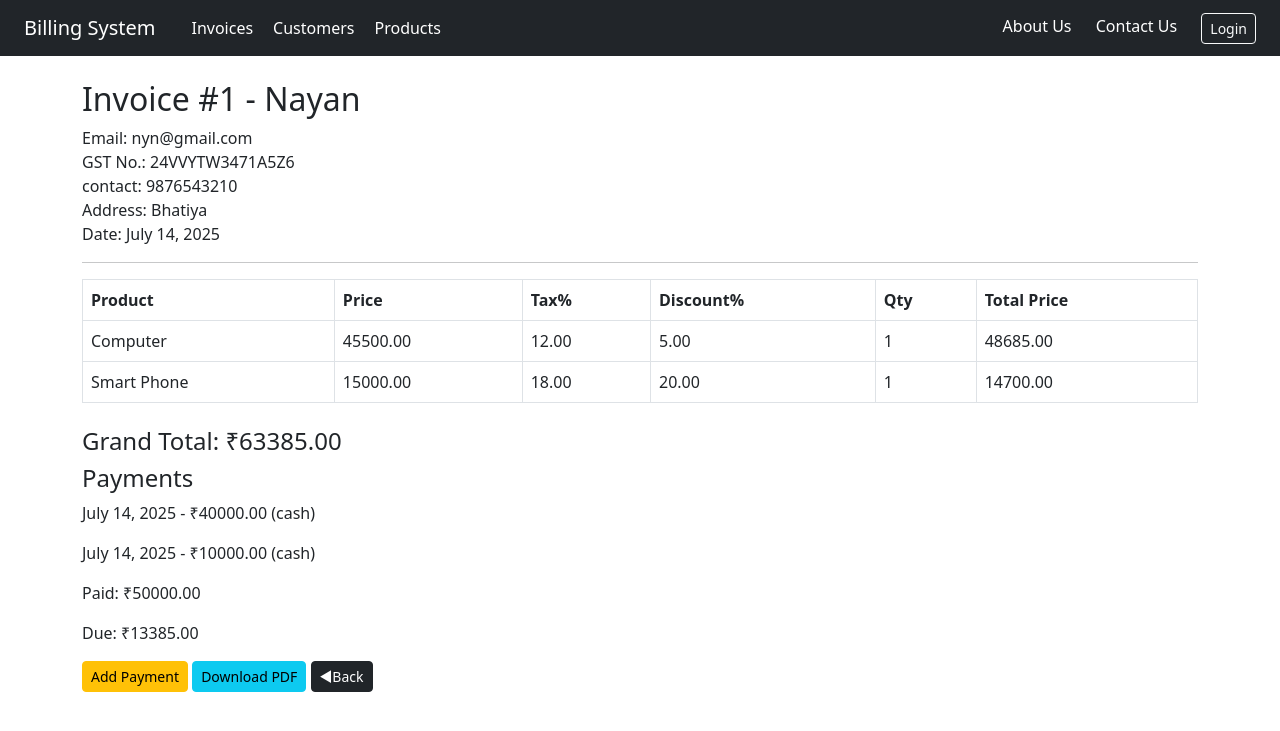
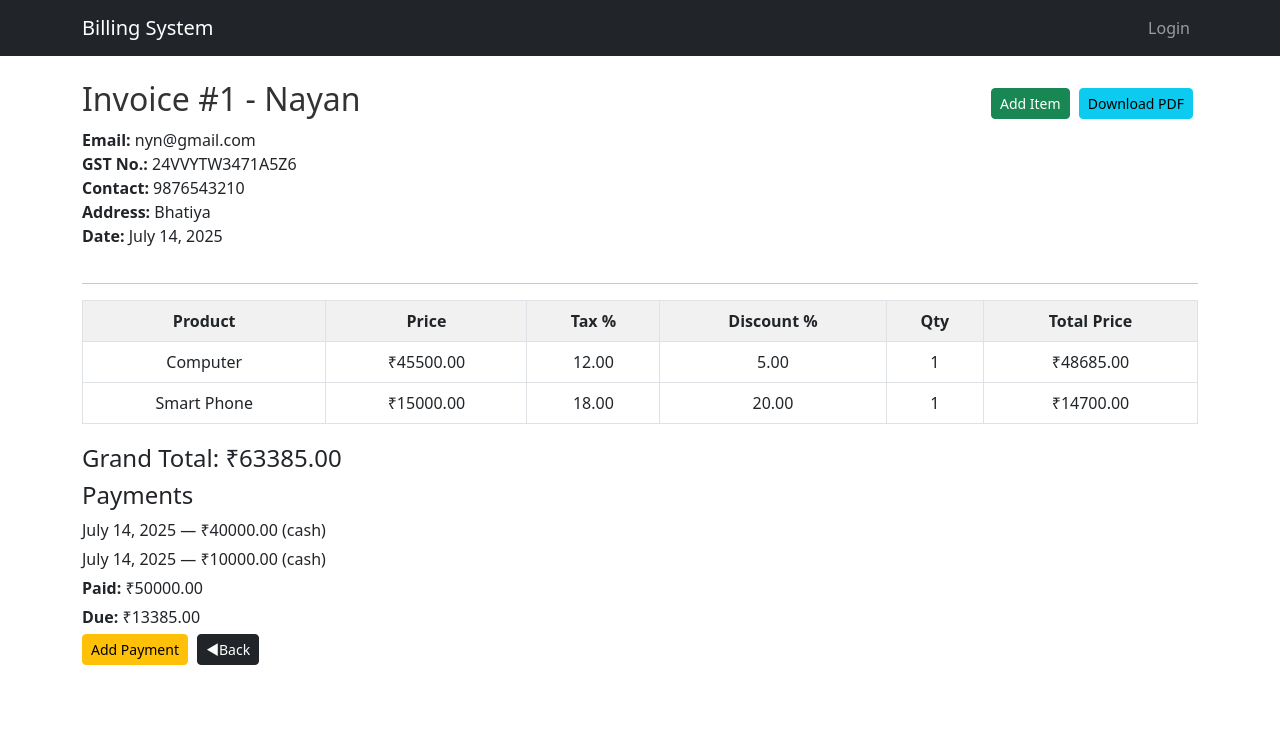
Before and after one commit to Nayan544/Billing_System, a Django app: page /invoices/detail/1/ in a window 1280 px wide. Shown: the top 731 px of the page. Run offline with Django 5.2, Linux system fonts and the light colour scheme; data comes from the database, SQL or seed files in the repository; both versions use the stored data as it was after the commit.

Commit message:
add invoice_add_item template in invoice template and any update

```diff
--- a/accounts/views.py
+++ b/accounts/views.py
@@ -14,7 +14,7 @@ def custom_login(request):
             )
             if user is not None:
                 login(request, user)
-                return redirect('customer-list')  # or any dashboard view
+                return redirect('invoice-list')  # or any dashboard view
             else:
                 form.add_error(None, 'Invalid credentials')
     else:
--- a/invoices/forms.py
+++ b/invoices/forms.py
@@ -29,3 +29,9 @@ class InvoicePaymentForm(forms.ModelForm):
             'method': forms.Select(attrs={'class': 'form-control'}),
             'note': forms.Textarea(attrs={'class': 'form-control', 'rows': 2}),
         }
+
+
+class SingleItemForm(forms.ModelForm):
+    class Meta:
+        model = InvoiceItem
+        fields = ['product', 'quantity']
--- a/invoices/urls.py
+++ b/invoices/urls.py
@@ -1,5 +1,5 @@
 from django.urls import path
-from .views import create_invoice, invoice_detail, InvoiceListView, edit_invoice, invoiceDeleteView, invoice_pdf_view, add_payment
+from .views import create_invoice, invoice_detail, InvoiceListView, edit_invoice, invoiceDeleteView, invoice_pdf_view, add_payment, add_invoice_item
 
 
 urlpatterns = [
@@ -10,4 +10,5 @@ urlpatterns = [
     path('delete/<int:pk>/', invoiceDeleteView.as_view(), name='invoice-delete'),
     path('pdf/<int:pk>/', invoice_pdf_view, name='invoice-pdf'),
     path('add-payment/<int:pk>/', add_payment, name='invoice-add-payment'),
+    path('add-item/<int:pk>/', add_invoice_item, name='invoice-add-item'),
 ]
--- a/invoices/views.py
+++ b/invoices/views.py
@@ -1,6 +1,6 @@
 from django.shortcuts import render, redirect, get_object_or_404, HttpResponse
 from .models import Invoice, InvoiceItem
-from .forms import InvoiceForm, InvoiceItemFormSet, InvoicePaymentForm
+from .forms import InvoiceForm, InvoiceItemFormSet, InvoicePaymentForm, SingleItemForm
 from django.views.generic import ListView, DeleteView
 from django.forms import inlineformset_factory
 from django.urls import reverse_lazy
@@ -88,3 +88,14 @@ def add_payment(request, pk):
         payment.save()
         return redirect('invoice-detail', invoice.id)
     return render(request, 'invoices/add_payment.html', {'form': form, 'invoice': invoice})
+
+
+def add_invoice_item(request, pk):
+    invoice = get_object_or_404(Invoice, pk=pk)
+    form = SingleItemForm(request.POST or None)
+    if form.is_valid():
+        item = form.save(commit=False)
+        item.invoice = invoice
+        item.save()
+        return redirect('invoice-detail', invoice.id)
+    return render(request, 'invoices/invoice_add_item.html', {'form': form, 'invoice': invoice})
--- a/templates/base.html
+++ b/templates/base.html
@@ -6,26 +6,46 @@
     <link rel="stylesheet" href="https://cdn.jsdelivr.net/npm/bootstrap@5.3.0/dist/css/bootstrap.min.css">
 </head>
 <body>
-    <nav class="navbar navbar-expand-lg navbar-dark bg-dark px-4">
-        <a class="navbar-brand" href="{% url 'invoice-list' %}">Billing System</a>
-
-        <a href="{% url 'invoice-list' %}" style="text-decoration: none; color: white; margin-left: 20px;">Invoices</a>
-
-
-        <a href="{% url 'customer-list' %}" style="text-decoration: none; color: white; margin-left: 20px;">Customers</a>
-
-
-        <a href="{% url 'product-list' %}" style="text-decoration: none; color: white; margin-left: 20px;">Products</a>
-
-        <div class="ms-auto">
-            <a href="{% url 'about-us' %}" style="text-decoration: none; color: white; margin-left: 20px;">About Us</a>
-            <a href="{% url 'contact-us' %}" style="text-decoration: none; color: white; margin-left: 20px; margin-right: 20px;">Contact Us</a>
-            {% if user.is_authenticated %}
-            <span class="text-light me-2">Hi, {{ user.username }}</span>
-            <a href="{% url 'logout' %}" class="btn btn-outline-light btn-sm">Logout</a>
-            {% else %}
-            <a href="{% url 'login' %}" class="btn btn-outline-light btn-sm">Login</a>
-            {% endif %}
+    <nav class="navbar navbar-expand-lg navbar-dark bg-dark">
+        <div class="container">
+            <a class="navbar-brand" href="{% url 'invoice-list' %}">Billing System</a>
+            <button class="navbar-toggler" type="button" data-bs-toggle="collapse" data-bs-target="#navbarNav">
+                <span class="navbar-toggler-icon"></span>
+            </button>
+            <div class="collapse navbar-collapse" id="navbarNav">
+                <ul class="navbar-nav me-auto">
+                    {% if user.is_authenticated %}
+                        <li class="nav-item">
+                            <a class="nav-link" href="{% url 'invoice-list' %}">Invoices</a>
+                        </li>
+                        <li class="nav-item">
+                            <a class="nav-link" href="{% url 'customer-list' %}">Customers</a>
+                        </li>
+                        <li class="nav-item">
+                            <a class="nav-link" href="{% url 'product-list' %}">Products</a>
+                        </li>
+                    {% endif %}
+                </ul>
+                <ul class="navbar-nav">
+                    {% if user.is_authenticated %}
+                        <li class="nav-item">
+                            <span class="nav-link">Welcome, {{ user.username }}</span>
+                        </li>
+                        <li class="nav-item">
+                            <form method="post" action="{% url 'logout' %}">
+                                {% csrf_token %}
+                                <button type="submit" class="nav-link btn btn-link" style="display: inline;">
+                                    Logout
+                                </button>
+                            </form>
+                        </li>
+                    {% else %}
+                        <li class="nav-item">
+                            <a class="nav-link" href="{% url 'login' %}">Login</a>
+                        </li>
+                    {% endif %}
+                </ul>
+            </div>
         </div>
     </nav>
 
--- a/templates/invoices/invoice_detail.html
+++ b/templates/invoices/invoice_detail.html
@@ -1,22 +1,81 @@
 {% extends 'base.html' %}
 {% block title %}Invoice Detail{% endblock %}
+
 {% block content %}
+
+<style>
+  h2 {
+    color: #333;
+    margin-bottom: 10px;
+  }
+
+  p {
+    line-height: 1.5;
+    margin: 5px 0;
+  }
+
+  .invoice-header {
+    display: flex;
+    justify-content: space-between;
+    align-items: flex-start;
+    margin-bottom: 20px;
+    flex-wrap: wrap;
+  }
+
+  .invoice-header > div {
+    margin-bottom: 10px;
+  }
+
+  .table {
+    background-color: #fff;
+  }
+
+  .table th {
+    background-color: #f1f1f1;
+    text-align: center;
+  }
+
+  .table td {
+    text-align: center;
+    vertical-align: middle;
+  }
+
+  .totals {
+    margin-top: 20px;
+  }
+
+  .btn {
+    margin-right: 5px;
+    margin-bottom: 5px;
+  }
+</style>
+
+<div class="invoice-header">
+  <div>
     <h2>Invoice #{{ invoice.id }} - {{ invoice.customer.name }}</h2>
     <p>
-    Email: {{ invoice.customer.email }}<br>
-    GST No.: {{ invoice.customer.gstin }}<br>
-    contact: {{ invoice.customer.contact }}<br>
-    Address: {{ invoice.customer.address }}<br>
-    Date: {{ invoice.date }}
+      <strong>Email:</strong> {{ invoice.customer.email }}<br>
+      <strong>GST No.:</strong> {{ invoice.customer.gstin }}<br>
+      <strong>Contact:</strong> {{ invoice.customer.contact }}<br>
+      <strong>Address:</strong> {{ invoice.customer.address }}<br>
+      <strong>Date:</strong> {{ invoice.date }}
     </p>
+  </div>
+  <div style="margin-top: 8px;">
+    <a href="{% url 'invoice-add-item' invoice.id %}" class="btn btn-success btn-sm">Add Item</a>
+    <a href="{% url 'invoice-pdf' invoice.id %}" class="btn btn-info btn-sm" target="_blank">Download PDF</a>
+  </div>
+</div>
+
 <hr>
+
 <table class="table table-bordered">
   <thead>
     <tr>
       <th>Product</th>
       <th>Price</th>
-            <th>Tax%</th>
-            <th>Discount%</th>
+      <th>Tax %</th>
+      <th>Discount %</th>
       <th>Qty</th>
       <th>Total Price</th>
     </tr>
@@ -25,23 +84,29 @@
     {% for item in invoice.items.all %}
     <tr>
       <td>{{ item.product.name }}</td>
-            <td>{{ item.product.price }}</td>
+      <td>₹{{ item.product.price }}</td>
       <td>{{ item.product.tax_percent }}</td>
       <td>{{ item.product.discount_percent }}</td>
       <td>{{ item.quantity }}</td>
-            <td>{{ item.total_price }}</td>
+      <td>₹{{ item.total_price }}</td>
     </tr>
     {% endfor %}
   </tbody>
 </table>
-<h4 class="mt-4">Grand Total: ₹{{ invoice.total_amount }}</h4>
+
+<div class="totals">
+  <h4>Grand Total: ₹{{ invoice.total_amount }}</h4>
+
   <h4>Payments</h4>
   {% for p in invoice.payments.all %}
-  <p>{{ p.date }} - ₹{{ p.amount }} ({{ p.method }})</p>
+    <p>{{ p.date }} — ₹{{ p.amount }} ({{ p.method }})</p>
   {% endfor %}
-<p>Paid: ₹{{ invoice.amount_paid }}</p>
-<p>Due: ₹{{ invoice.balance_due }}</p>
+
+  <p><strong>Paid:</strong> ₹{{ invoice.amount_paid }}</p>
+  <p><strong>Due:</strong> ₹{{ invoice.balance_due }}</p>
+</div>
+
 <a href="{% url 'invoice-add-payment' invoice.id %}" class="btn btn-warning btn-sm">Add Payment</a>
-<a href="{% url 'invoice-pdf' invoice.id %}" class="btn btn-info btn-sm" target="_blank">Download PDF</a>
 <a href="{% url 'invoice-list' %}" class="btn btn-dark btn-sm">◀Back</a>
+
 {% endblock %}
--- a/templates/invoices/invoice_pdf.html
+++ b/templates/invoices/invoice_pdf.html
@@ -1,6 +1,6 @@
 {% extends 'base.html' %}
 {% block content %}
-<link rel="stylesheet" href="https://cdn.jsdelivr.net/...">
+<link rel="stylesheet" href="https://cdn.jsdelivr.net/bootstrap.css">
 <style>
     body { font-family: Arial; font-size: 12px; }
     h2 { text-align: center; }
```
Also changed, not shown: invoices/utils.py (+19 -9 lines), templates/invoices/invoice_add_item.html (added, +67 -0 lines), db.sqlite3. Lines whose indentation alone changed are shown as unchanged.
